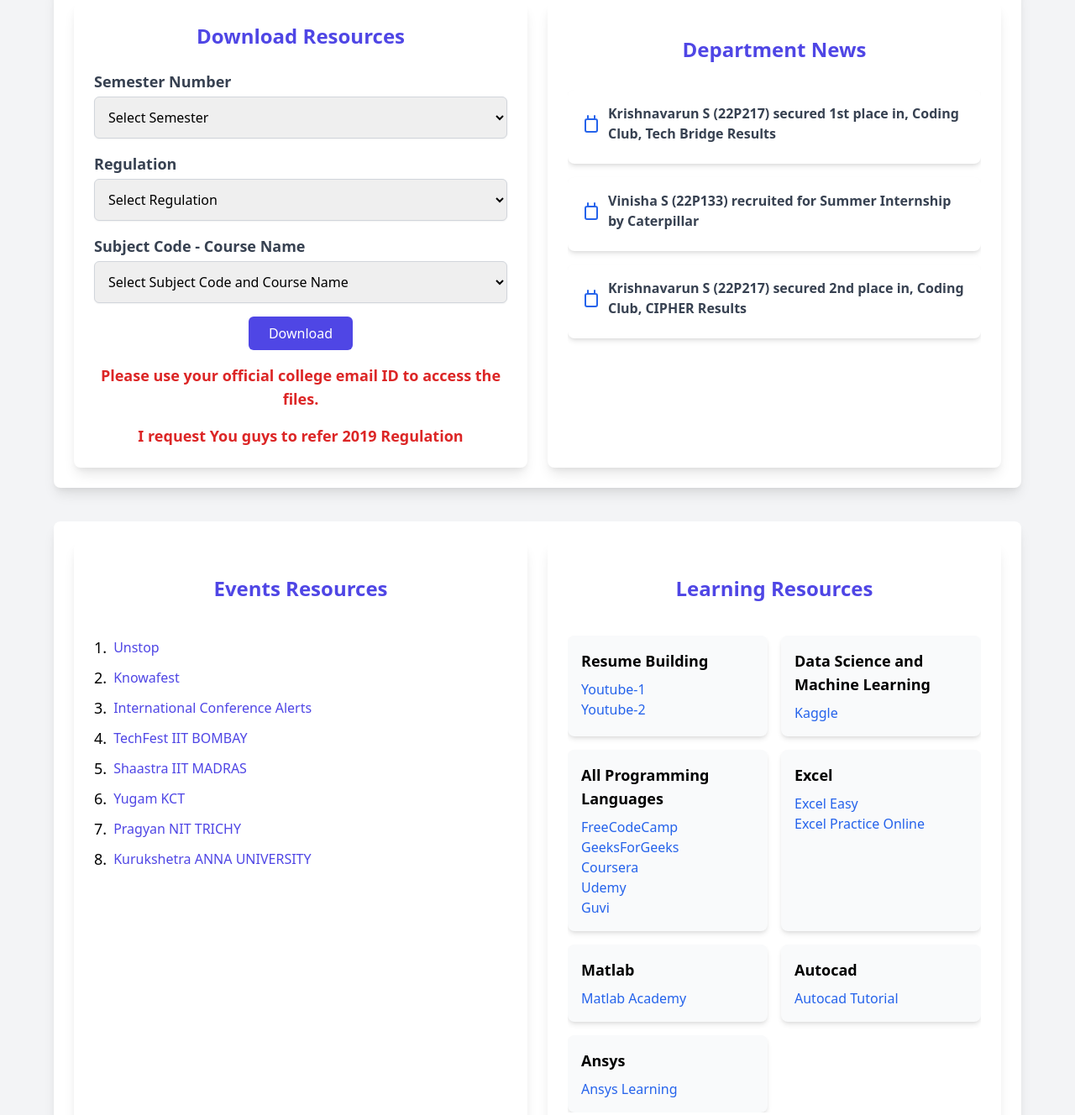
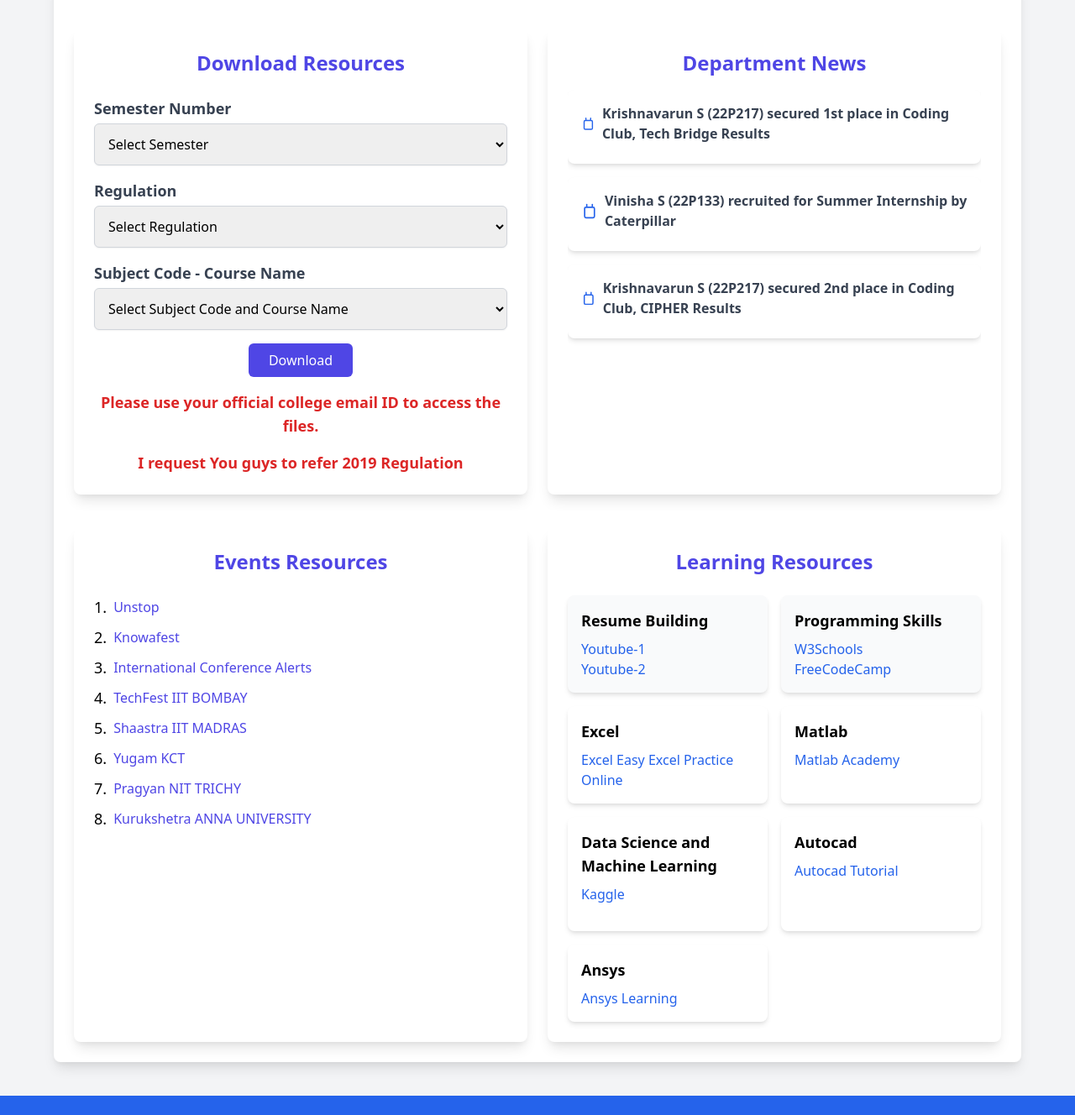
Before and after one commit to sathish126/prod-resources-final, a plain HTML site: page index.html in a window 1280 px wide. Shown: the part 165-1493 px from the top of the page at 84% size. Drawn offline with nearby package versions, Linux system fonts and the light colour scheme.

Commit message:
Newcontainer

```diff
--- a/index.html
+++ b/index.html
@@ -11,7 +11,7 @@
 <body class="bg-gray-100">
 <!-- Header Section -->
 <!-- Header Section -->
-<header class="bg-blue-600 p-4 ftop-0 w-full z-10">
+<header class="bg-blue-600 p-4 top-0 w-full z-10">
   <div class="container mx-auto flex justify-between items-center">
       <div class="flex items-center">
           <img src="/logo-dept.jpeg" alt="ProdEngage Logo" class="h-10 mr-2">
@@ -19,44 +19,35 @@
       </div>
       <div class="flex items-center justify-end">
           <div class="flex items-center mr-4">
-        <a href="https://prodengagefinal.netlify.app/" class="text-red-600 text-bold text-2xl font-bold">
-          Home
-        </a>
+              <a href="https://prodengagefinal.netlify.app/" class="text-red-600 text-bold text-2xl font-bold">Home</a>
           </div>
-      <div class="relative">
+          <div class="relative mr-4">
               <button class="text-bold font-bold text-red-600 text-2xl rounded" id="about-btn">
                   About <i class="fas fa-caret-down"></i>
               </button>
               <ul class="absolute right-0 mt-2 w-48 bg-white rounded-md overflow-hidden shadow-md hidden z-20" id="about-dropdown">
-          <li>
-            <a href="college.html" class="block px-4 py-2 text-gray-700 hover:bg-gray-100">
-              About College
-            </a>
-          </li>
-          <li>
-            <a href="dept.html" class="block px-4 py-2 text-gray-700 hover:bg-gray-100">
-              About Department
-            </a>
-          </li>
-          <li>
-            <a href="hod.html" class="block px-4 py-2 text-gray-700 hover:bg-gray-100">
-              Word from HoD
-            </a>
-          </li>
+                  <li><a href="college.html" class="block px-4 py-2 text-gray-700 hover:bg-gray-100">About College</a></li>
+                  <li><a href="dept.html" class="block px-4 py-2 text-gray-700 hover:bg-gray-100">About Department</a></li>
+                  <li><a href="hod.html" class="block px-4 py-2 text-gray-700 hover:bg-gray-100">Word from HoD</a></li>
               </ul>
           </div>
       </div>
   </div>
 </header>
- <!-- Main Section with Parallel Containers -->
- <div class="text-black text-center text-2xl text-lg font-bold italic hover:text-gray-600 transition duration-300 ease-in-out">
+<!-- Motivational Quote -->
+<div class="text-black text-center text-1xl font-bold italic hover:text-gray-600 transition duration-300 ease-in-out">
   People begin to become successful the minute they decide to be - Harvey Mackay
 </div>
+<body class="bg-gray-100">
 
+  <!-- Main Parent Container -->
   <div class="container mx-auto mt-10 p-6 bg-white shadow-lg rounded-lg max-w-6xl">
-  <div class="grid grid-cols-1 md:grid-cols-2 gap-6">
 
-    <!-- Download Question Paper Form -->
+
+    <!-- Inner Grid Layout for Download Form and Department News -->
+    <div class="grid grid-cols-1 md:grid-cols-2 gap-6 mt-10">
+
+      <!-- Download Resources Form -->
       <div class="bg-white shadow-lg p-6 rounded-lg">
         <h1 class="text-2xl font-bold mb-6 text-center text-indigo-600">Download Resources</h1>
         <form class="space-y-4" id="questionPaperForm">
@@ -105,22 +96,21 @@
         </p>
       </div>
 
-    <!-- Department News Section -->
-    <div class="bg-white shadow-lg p-6 rounded-lg overflow-hidden relative">
-      <h2 class="text-2xl font-bold text-center mb-4 text-indigo-600 sticky top-0 bg-white z-20 p-4">Department News</h2>
+      <!-- Department News -->
+      <div class="bg-white shadow-lg p-6 rounded-lg">
+        <h2 class="text-2xl font-bold text-center mb-4 text-indigo-600">Department News</h2>
         <div class="overflow-y-auto h-50">
           <div class="bg-white p-4 rounded-lg shadow-md mb-4">
-          <!-- News entries here -->
             <div class="flex items-center mb-2">
-            <svg xmlns="http://www.w3.org/2000/svg" class="h-6 w-6 text-blue-600 mr-2 flex-shrink-0" fill="none" viewBox="0 0 24 24" stroke="currentColor">
+              <svg xmlns="http://www.w3.org/2000/svg" class="h-6 w-6 text-blue-600 mr-2" fill="none" viewBox="0 0 24 24" stroke="currentColor">
                 <path stroke-linecap="round" stroke-linejoin="round" stroke-width="2" d="M8 7V3m8 4V3m-9 4h10a2 2 0 012 2v11a2 2 0 01-2 2H7a2 2 0 01-2-2V9a2 2 0 012-2z"/>
               </svg>
-            <p class="text-gray-700 font-bold">Krishnavarun S (22P217) secured 1st place in, Coding Club, Tech Bridge Results</p>
+              <p class="text-gray-700 font-bold">Krishnavarun S (22P217) secured 1st place in Coding Club, Tech Bridge Results</p>
             </div>
           </div>
           <div class="bg-white p-4 rounded-lg shadow-md mb-4">
             <div class="flex items-center mb-2">
-            <svg xmlns="http://www.w3.org/2000/svg" class="h-6 w-6 text-blue-600 mr-2 flex-shrink-0" fill="none" viewBox="0 0 24 24" stroke="currentColor">
+              <svg xmlns="http://www.w3.org/2000/svg" class="h-6 w-6 text-blue-600 mr-2" fill="none" viewBox="0 0 24 24" stroke="currentColor">
                 <path stroke-linecap="round" stroke-linejoin="round" stroke-width="2" d="M8 7V3m8 4V3m-9 4h10a2 2 0 012 2v11a2 2 0 01-2 2H7a2 2 0 01-2-2V9a2 2 0 012-2z"/>
               </svg>
               <p class="text-gray-700 font-bold">Vinisha S (22P133) recruited for Summer Internship by Caterpillar</p>
@@ -128,24 +118,22 @@
           </div>
           <div class="bg-white p-4 rounded-lg shadow-md mb-4">
             <div class="flex items-center mb-2">
-            <svg xmlns="http://www.w3.org/2000/svg" class="h-6 w-6 text-blue-600 mr-2 flex-shrink-0" fill="none" viewBox="0 0 24 24" stroke="currentColor">
+              <svg xmlns="http://www.w3.org/2000/svg" class="h-6 w-6 text-blue-600 mr-2" fill="none" viewBox="0 0 24 24" stroke="currentColor">
                 <path stroke-linecap="round" stroke-linejoin="round" stroke-width="2" d="M8 7V3m8 4V3m-9 4h10a2 2 0 012 2v11a2 2 0 01-2 2H7a2 2 0 01-2-2V9a2 2 0 012-2z"/>
               </svg>
-            <p class="text-gray-700 font-bold">Krishnavarun S (22P217) secured 2nd place in, Coding Club, CIPHER Results</p>
+              <p class="text-gray-700 font-bold">Krishnavarun S (22P217) secured 2nd place in Coding Club, CIPHER Results</p>
             </div>
-        </div>
-
           </div>
         </div>
       </div>
     </div>
 
-<!-- Main Container with Flexbox for Left and Right Layout -->
-<div class="container mx-auto mt-10 p-6 bg-white shadow-lg rounded-lg max-w-6xl flex flex-col md:flex-row gap-6">
+    <!-- Flexbox Layout for Events and Learning Resources -->
+    <div class="grid grid-cols-1 md:grid-cols-2 gap-6 mt-10">
 
-  <!-- Left Container (Events Resources) -->
-  <div class="bg-white shadow-lg p-6 rounded-lg flex-1">
-    <h2 class="text-2xl font-bold mb-6 text-center text-indigo-600 top-0 z-20 p-4">Events Resources</h2>
+      <!-- Events Resources -->
+      <div class="bg-white shadow-lg p-6 rounded-lg">
+        <h2 class="text-2xl font-bold mb-6 text-center text-indigo-600">Events Resources</h2>
         <div class="overflow-y-auto h-50">
           <ul class="space-y-2">
             <li class="flex items-center">
@@ -184,63 +172,58 @@
         </div>
       </div>
 
-  <!-- Right Container (Learning Resources) -->
-  <div class="bg-white shadow-lg p-6 rounded-lg flex-1 sticky top-0">
-    <h2 class="text-2xl font-bold mb-6 text-center text-indigo-600 z-20 p-4">Learning Resources</h2>
-    <div class="overflow-y-auto h-50">
+      <!-- Learning Resources -->
+      <div class="bg-white shadow-lg p-6 rounded-lg">
+        <h2 class="text-2xl font-bold mb-6 text-center text-indigo-600">Learning Resources</h2>
         <div class="grid grid-cols-1 md:grid-cols-2 gap-4">
-        <div class="bg-gray-50 p-4 rounded-lg shadow-md flex flex-col">
+          <!--Resume building-->
+          <div class="bg-gray-50 p-4 rounded-lg shadow-md">
             <h3 class="text-lg font-bold mb-2">Resume Building</h3>
             <p>
               <a href="https://www.youtube.com/watch?v=CE7DoyXlV-c" class="text-blue-600 hover:text-blue-800">Youtube-1</a><br>
               <a href="https://www.youtube.com/watch?v=iQcZs-rbZ1I" class="text-blue-600 hover:text-blue-800">Youtube-2</a>
             </p>
           </div>
-        <div class="bg-gray-50 p-4 rounded-lg shadow-md flex flex-col">
+          <!--Programming skills-->
+          <div class="bg-gray-50 p-4 rounded-lg shadow-md">
+            <h3 class="text-lg font-bold mb-2">Programming Skills</h3>
+            <p>
+              <a href="https://www.w3schools.com/" class="text-blue-600 hover:text-blue-800">W3Schools</a><br>
+              <a href="https://www.freecodecamp.org/" class="text-blue-600 hover:text-blue-800">FreeCodeCamp</a>
+            </p>
+          </div>
+          <!-- Excel -->
+          <div class="p-4 bg-white rounded-lg shadow-md">
+            <h3 class="text-lg font-bold mb-2">Excel</h3>
+              <a href="https://www.excel-easy.com/" class="text-blue-600 hover:text-blue-800">Excel Easy</a>
+              <a href="https://excel-practice-online.com/" class="text-blue-600 hover:text-blue-800">Excel Practice Online</a>
+          </div>
+           <!-- Matlab -->
+           <div class="p-4 bg-white rounded-lg shadow-md">
+            <h3 class="text-lg font-bold mb-2">Matlab</h3>
+              <a href="https://matlabacademy.mathworks.com/" class="text-blue-600 hover:text-blue-800">Matlab Academy</a>
+          </div>
+          <!-- Data Science and Machine Learning -->
+          <div class="p-4 bg-white rounded-lg shadow-md">
             <h3 class="text-lg font-bold mb-2">Data Science and Machine Learning</h3>
-          <p>
+            <p class="mb-4">
               <a href="https://www.kaggle.com/" class="text-blue-600 hover:text-blue-800">Kaggle</a>
             </p>
           </div>
-        <div class="bg-gray-50 p-4 rounded-lg shadow-md flex flex-col">
-          <h3 class="text-lg font-bold mb-2">All Programming Languages</h3>
-          <p>
-            <a href="https://www.freecodecamp.org/" class="text-blue-600 hover:text-blue-800">FreeCodeCamp</a><br>
-            <a href="https://www.geeksforgeeks.org/" class="text-blue-600 hover:text-blue-800">GeeksForGeeks</a><br>
-            <a href="https://www.coursera.org/" class="text-blue-600 hover:text-blue-800">Coursera</a><br>
-            <a href="https://www.udemy.com/" class="text-blue-600 hover:text-blue-800">Udemy</a><br>
-            <a href="https://www.guvi.in/" class="text-blue-600 hover:text-blue-800">Guvi</a>
-          </p>
+          <!-- Autocad -->
+          <div class="p-4 bg-white rounded-lg shadow-md">
+            <h3 class="text-lg font-bold mb-2">Autocad</h3>
+              <a href="https://youtu.be/VtLXKU1PpRU?si=swlkJQQHWScprDVX" class="text-blue-600 hover:text-blue-800">Autocad Tutorial</a>
           </div>
-        <div class="bg-gray-50 p-4 rounded-lg shadow-md flex flex-col">
-          <h3 class="text-lg font-bold mb-2">Excel</h3>
-          <p>
-            <a href="https://www.excel-easy.com/" class="text-blue-600 hover:text-blue-800">Excel Easy</a><br>
-            <a href="https://excel-practice-online.com/" class="text-blue-600 hover:text-blue-800">Excel Practice Online</a>
-          </p>
-        </div>
-        <div class="bg-gray-50 p-4 rounded-lg shadow-md flex flex-col">
-          <h3 class="text-lg font-bold mb-2">Matlab</h3>
-          <p>
-            <a href="https://matlabacademy.mathworks.com/" class="text-blue-600 hover:text-blue-800">Matlab Academy</a>
-          </p>
-        </div>
-        <div class="bg-gray-50 p-4 rounded-lg shadow-md flex flex-col">
-          <h3 class="text-lg font-bold mb-2">Autocad</h3>
-          <p>
-            <a href="https://youtu.be/VtLXKU1PpRU?si=swlkJQQHWScprDVX" class="text-blue-600 hover:text-blue-800">Autocad Tutorial</a>
-          </p>
-        </div>
-        <div class="bg-gray-50 p-4 rounded-lg shadow-md flex flex-col">
+          <!-- Ansys -->
+          <div class="p-4 bg-white rounded-lg shadow-md">
             <h3 class="text-lg font-bold mb-2">Ansys</h3>
-          <p>
               <a href="https://www.youtube.com/@AnsysLearning/playlists" class="text-blue-600 hover:text-blue-800">Ansys Learning</a>
-          </p>
-        </div>
           </div>
         </div>
       </div>
 
+    </div>
 
   </div>
 
@@ -258,6 +241,9 @@
 
 
 <script>
+
+
+
 document.getElementById('about-btn').addEventListener('click', function() {
   const dropdown = document.getElementById('about-dropdown');
   dropdown.classList.toggle('hidden');
```
Also changed, not shown: login.html (deleted, +0 -61 lines). Lines whose indentation alone changed are shown as unchanged.
